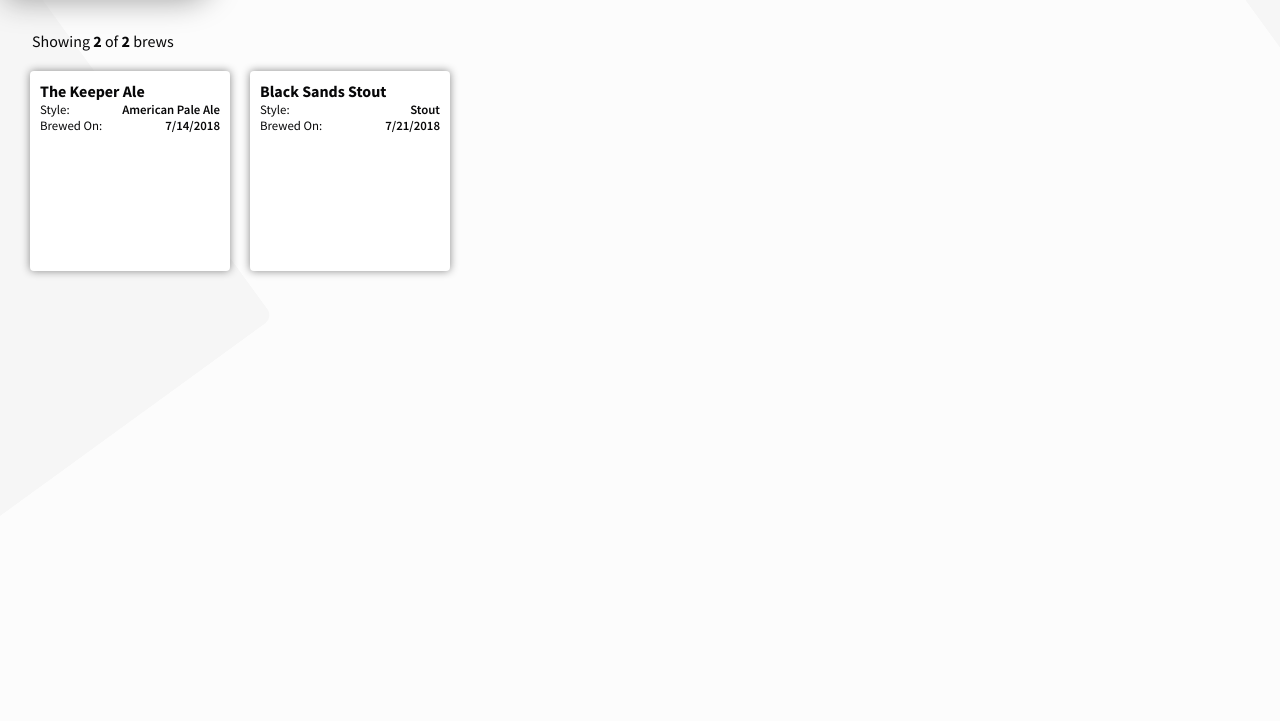
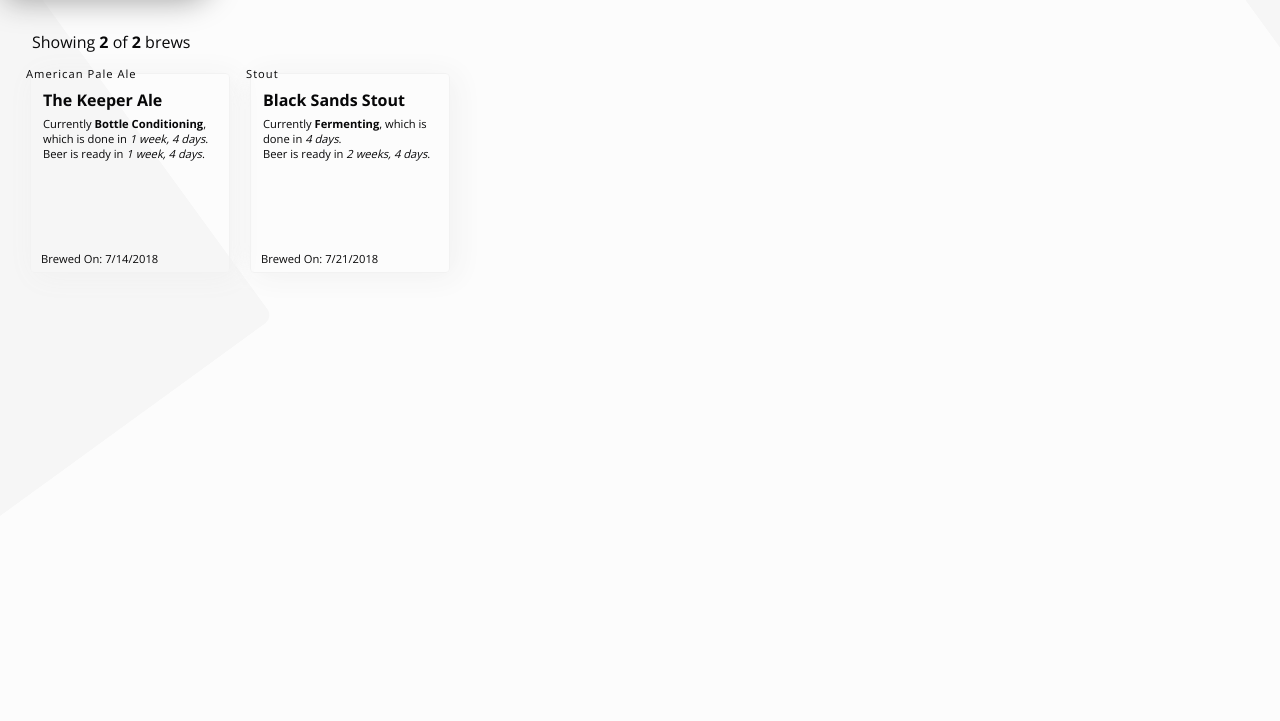
Before and after one commit to narak/brewnotes.online, a React app: page / in a window 1280 px wide. Shown: the part 79-800 px from the top of the page. Built offline with nearby package versions, Linux system fonts and the light colour scheme; a web font is replaced by a local one.

Commit message:
Minor style improvements

```diff
--- a/package.json
+++ b/package.json
@@ -31,6 +31,7 @@
     "object-assign": "4.1.1",
     "postcss-flexbugs-fixes": "3.2.0",
     "postcss-loader": "2.0.8",
+    "prettier": "^1.14.0",
     "promise": "8.0.1",
     "raf": "3.4.0",
     "react": "^16.4.2",
--- a/public/index.html
+++ b/public/index.html
@@ -12,7 +12,7 @@
         href="%PUBLIC_URL%/manifest.json">
     <link rel="shortcut icon"
         href="%PUBLIC_URL%/favicon.ico">
-    <link href="https://fonts.googleapis.com/css?family=Source+Sans+Pro:300,400,600,700|Pattaya"
+    <link href="https://fonts.googleapis.com/css?family=Open Sans:300,400,600,700|Pattaya"
         rel="stylesheet">
     <!-- Notice the use of %PUBLIC_URL% in the tags above.
           It will be replaced with the URL of the `public` folder during the build.
@@ -26,7 +26,7 @@
     <style>
         html,
         body {
-            font-family: 'Source Sans Pro', sans-serif;
+            font-family: 'Open Sans', sans-serif;
             font-style: normal;
             font-weight: 400;
             font-size: 100%;
--- /dev/null
+++ b/src/colors.css
@@ -0,0 +1,10 @@
+:export {
+    color1: #FCFCFC;
+    color2: #B8C2D0;
+    color2-shadow: hsl(215, 20%, 70%);
+    color3: #070708;
+    color4: #5B5959;
+    color5: #DC852A;
+    color6-lighter: hsl(43, 100%, 88%);
+    color6: #FCE09C;
+}
--- a/src/components/Note.js
+++ b/src/components/Note.js
@@ -1,8 +1,6 @@
 import styles from './note.css';
 
 import React from 'react';
-
-console.log(styles);
 
 export default class Note extends React.PureComponent {
     render() {
@@ -11,14 +9,17 @@ export default class Note extends React.PureComponent {
 
         return (
             <div className={styles.container}>
+                <div className={styles.style}>{note.style}</div>
                 <div className={styles.title}>
                     <strong>{note.name}</strong>
                 </div>
                 <div className={styles.info}>
-                    <div className={styles.key}>Style:</div>
-                    <div className={styles.value}>{note.style}</div><br />
-                    <div className={styles.key}>Brewed On:</div>
-                    <div className={styles.value}>{new Date(createdOn).toLocaleDateString()}</div>
+                    Currently <strong>{note.stage}</strong>, which is done in{' '}
+                    <em>{note.stage_ends_on}</em>.<br />
+                    Beer is ready in <em>{note.completes_on}</em>.<br />
+                </div>
+                <div className={styles.footer}>
+                    Brewed On: {new Date(createdOn).toLocaleDateString()}
                 </div>
             </div>
         );
--- a/src/components/note.css
+++ b/src/components/note.css
@@ -1,36 +1,63 @@
+:import('../colors.css') {
+    color1: color1;
+    color2: color2;
+    color2-shadow: color2-shadow;
+    color3: color3;
+    color5: color5;
+    color6: color6;
+    color6-lighter: color6-lighter;
+}
+
 .container {
+    position: relative;
     display: inline-block;
     width: 200px;
     height: 200px;
-    background: #fff;
+    background: color1;
     vertical-align: top;
     margin: 10px 10px;
-    padding: 10px;
+    padding: 15px 12px 10px;
+    border: 1px solid hsl(0, 0%, 95%);
     border-radius: 4px;
-    box-shadow: 0 0 8px #888;
+    box-shadow: 5px 3px 30px hsl(0, 0%, 94%);
     cursor: pointer;
     transition: background 200ms ease;
 }
 
 .container:hover {
-    background: #fbf1d5;
+    background: color6;
 }
 
 .container:active {
-    background: #FCE09C;
+    background: color5;
+}
+
+.title {
+    margin: 0 0 5px;
 }
 
 .info {
-    font-size: .8rem;
+    font-size: 0.7rem;
 }
 
-.key {
+.style {
+    position: absolute;
+    top: -10px;
+    left: -10px;
+    color: color1;
+    background: color2;
+    box-shadow: 0 0 4px color2-shadow;
     display: inline-block;
+    padding: 2px 5px;
+    border-radius: 2px;
+    font-size: 0.7rem;
+    letter-spacing: 1px;
 }
 
-.value {
-    float: right;
-    display: inline-block;
-    font-weight: 600;
-    font-size: .8rem;
+.footer {
+    font-size: 0.7rem;
+    position: absolute;
+    bottom: 6px;
+    left: 10px;
+    color: color2;
 }
--- a/src/components/search.css
+++ b/src/components/search.css
@@ -2,6 +2,7 @@
     position: fixed;
     top: 26px;
     left: 220px;
+    z-index: 2;
 }
 
 .searchInput {
@@ -9,6 +10,7 @@
     border-radius: 4px;
     background: #fff;
     border: none;
+    font-family: 'Open Sans', sans-serif;
     font-weight: 300;
     font-size: 0.8rem;
     padding: 7px 10px;
--- a/src/mocks/notes.js
+++ b/src/mocks/notes.js
@@ -3,11 +3,17 @@ export const notesList = [
     {
         name: 'The Keeper Ale',
         style: 'American Pale Ale',
+        stage: 'Bottle Conditioning',
+        stage_ends_on: '1 week, 4 days',
+        completes_on: '1 week, 4 days',
         created_on: '1531593000'
     },
     {
         name: 'Black Sands Stout',
         style: 'Stout',
+        stage: 'Fermenting',
+        stage_ends_on: '4 days',
+        completes_on: '2 weeks, 4 days',
         created_on: '1532197800'
     },
 ];
```
Also changed, not shown: 1 other file.
